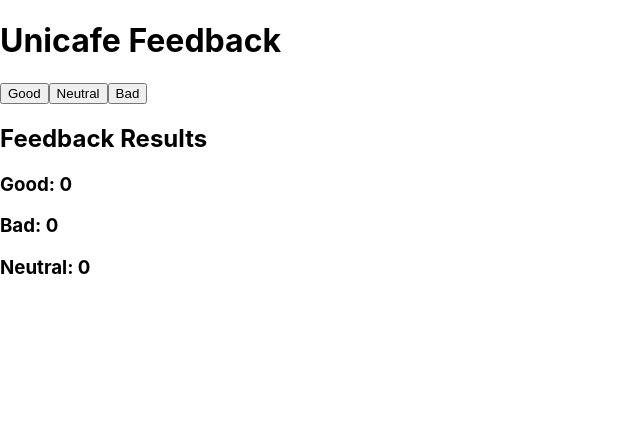
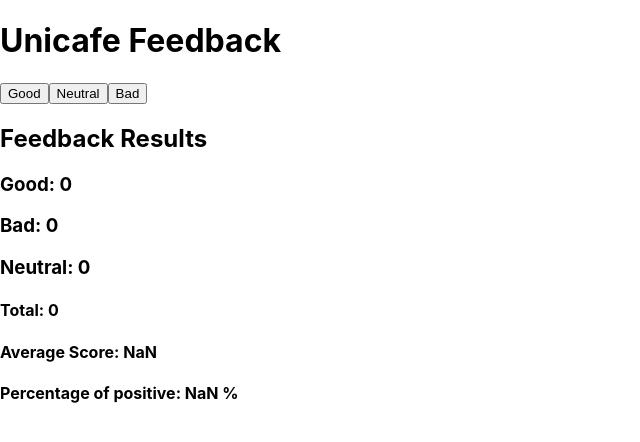
Before and after one commit to lipasofra/FullStack-React, a React (Create React App) app: page / in a window 1280 px wide. Shown: the top 442 px of the page, without its empty margins (0-640 px from the left). Built offline with nearby package versions, Linux system fonts and the light colour scheme.

Commit message:
more Statistics Unicafe exercise 1.7

```diff
--- a/src/App.js
+++ b/src/App.js
@@ -12,6 +12,10 @@
   const [neutral, setNeutral] = useState(0)
   const [bad, setBad] = useState(0)
 
+  const total = good + neutral + bad
+  const average = (good-bad)/total
+  const percentageGood = good/total*100
+
   return (
     <>
       <h1>Unicafe Feedback</h1>
@@ -24,6 +28,12 @@
       <h3>Good: {good}</h3>
       <h3>Bad: {bad}</h3>
       <h3>Neutral: {neutral}</h3>
+
+      <h4>Total: {total}</h4>
+      <h4>Average Score: {average}</h4>
+      <h4>Percentage of positive: {percentageGood} %</h4>
+
+
     </>
 
   )
```
